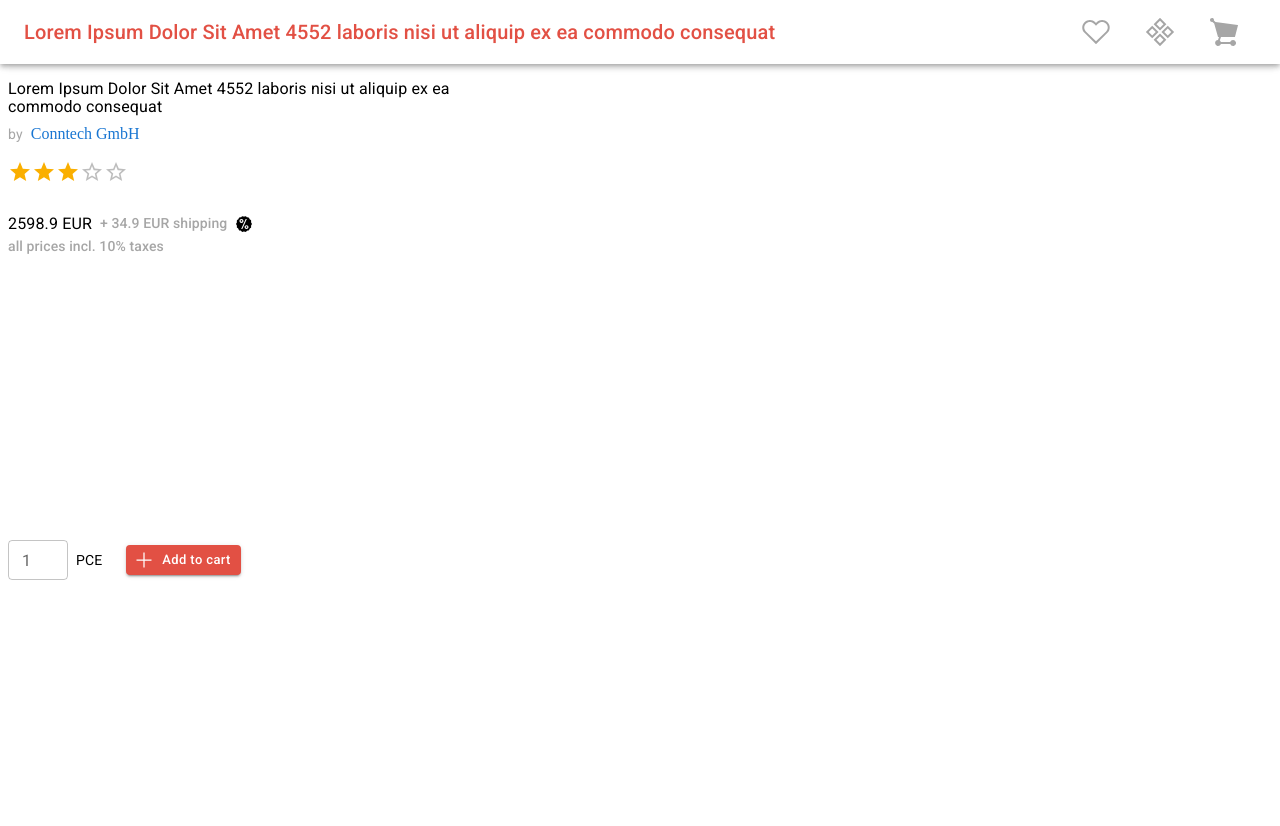
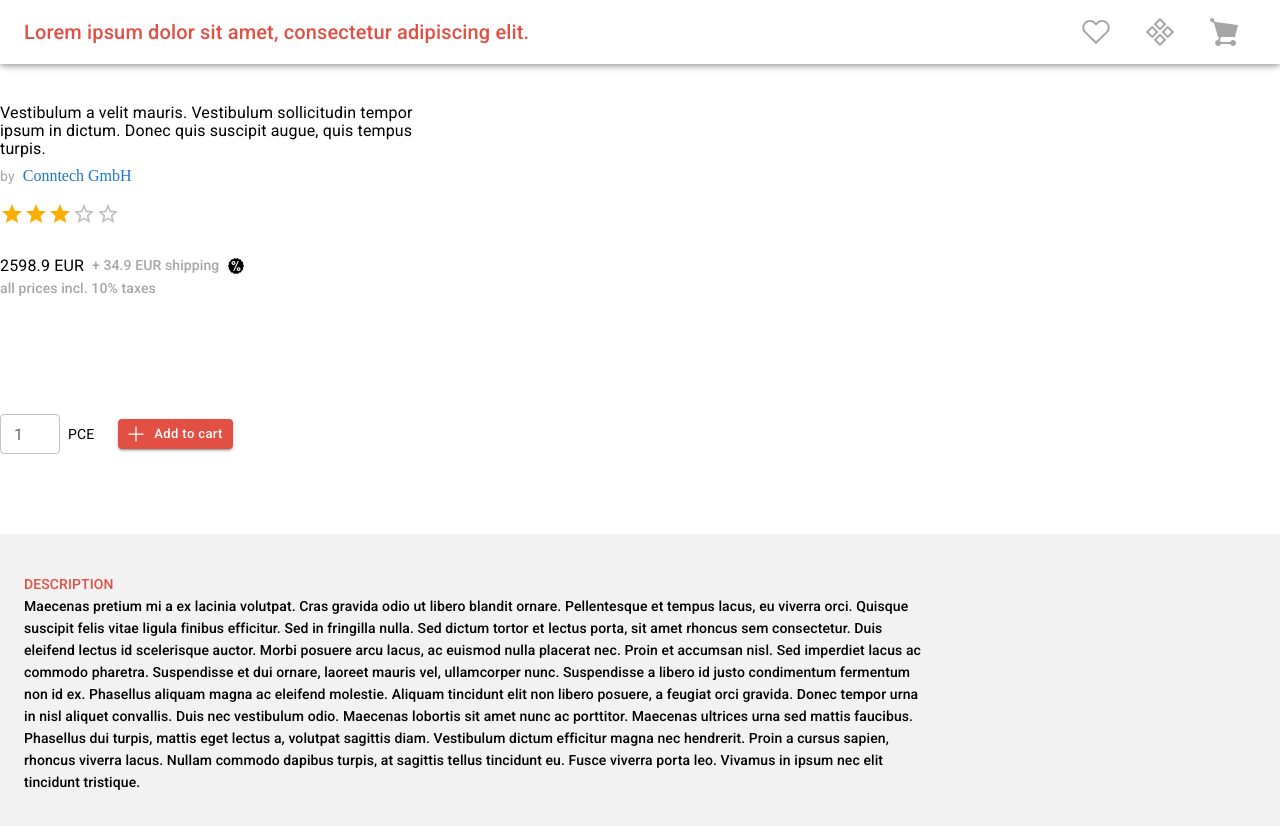
Before and after one commit to nikoladjekic/nikola-jaggaer-assessment, a React app: page / in a window 1280 px wide. Shown: the top 826 px of the page. Before the commit the page ends 800 px from the top, so only its background shows below. Built offline with nearby package versions, Linux system fonts and the light colour scheme.

Commit message:
edit overview, add new component product-description, add background gray color

```diff
--- /dev/null
+++ b/components/product/bottom-section/product-description.js
@@ -0,0 +1,21 @@
+import React from "react";
+import Box from "@mui/material/Box";
+import Typography from "@mui/material/Typography";
+import { colors } from "../../../constants/colors";
+
+const ProductDescription = ({ description }) => (
+	<>
+		<Typography
+			variant="subtitle2"
+			component="div"
+			sx={{ color: colors.red }}
+		>
+			DESCRIPTION
+		</Typography>
+		<Typography variant="subtitle2" component="div" width={900}>
+			{description}
+		</Typography>
+	</>
+);
+
+export default ProductDescription;
--- a/components/product/product.js
+++ b/components/product/product.js
@@ -1,11 +1,14 @@
 import React from "react";
 import Box from "@mui/material/Box";
 import ProductOverview from "./top-section/product-overview";
+import ProductDescription from "./bottom-section/product-description";
+import { colors } from "../../constants/colors";
 
 const Product = ({ product }) => (
-	<Box mt={10}>
+	<>
+		<Box my={10} pt={3}>
 			<ProductOverview
-			title={product.title}
+				shortDescription={product.description_short}
 				supplierLink={product.supplier_link}
 				supplierName={product.supplier_name}
 				starsRating={product.stars}
@@ -16,6 +19,10 @@ const Product = ({ product }) => (
 				quantity={product.minimum_order_quantity}
 			/>
 		</Box>
+		<Box py={5} px={3} bgcolor={colors.lightGray}>
+			<ProductDescription description={product.description_long} />
+		</Box>
+	</>
 );
 
 export default Product;
--- a/components/product/top-section/product-overview.js
+++ b/components/product/top-section/product-overview.js
@@ -10,7 +10,7 @@ import { ReactComponent as DiscountIcon } from "../../../icons/discount.svg";
 import { ReactComponent as AddIcon } from "../../../icons/add.svg";
 
 const ProductOverview = ({
-	title,
+	shortDescription,
 	supplierLink,
 	supplierName,
 	starsRating,
@@ -27,7 +27,7 @@ const ProductOverview = ({
 			sx={{ lineHeight: "18px" }}
 			mb={1}
 		>
-			{title}
+			{shortDescription}
 		</Typography>
 	);
 
@@ -95,7 +95,7 @@ const ProductOverview = ({
 	);
 
 	return (
-		<Box width={450} height={500} display={"flex"} flexDirection={"column"}>
+		<Box width={450} height={350} display={"flex"} flexDirection={"column"}>
 			{renderTitle()}
 			{renderSupplier()}
 			{renderRating()}
--- a/constants/colors.js
+++ b/constants/colors.js
@@ -1,4 +1,5 @@
 export const colors = {
 	red: "#e25044",
 	gray: "#a6a6a6",
+	lightGray: "#f2f2f2",
 };
--- a/data/data.json
+++ b/data/data.json
@@ -1,7 +1,7 @@
 {
 	"article": {
 		"id": 128492,
-		"title": "Lorem Ipsum Dolor Sit Amet 4552 laboris nisi ut aliquip ex ea commodo consequat",
+		"title": "Lorem ipsum dolor sit amet, consectetur adipiscing elit.",
 		"description_short": "Vestibulum a velit mauris. Vestibulum sollicitudin tempor ipsum in dictum. Donec quis suscipit augue, quis tempus turpis.",
 		"description_long": "Maecenas pretium mi a ex lacinia volutpat. Cras gravida odio ut libero blandit ornare. Pellentesque et tempus lacus, eu viverra orci. Quisque suscipit felis vitae ligula finibus efficitur. Sed in fringilla nulla. Sed dictum tortor et lectus porta, sit amet rhoncus sem consectetur. Duis eleifend lectus id scelerisque auctor. Morbi posuere arcu lacus, ac euismod nulla placerat nec. Proin et accumsan nisl. Sed imperdiet lacus ac commodo pharetra.\n\nSuspendisse et dui ornare, laoreet mauris vel, ullamcorper nunc. Suspendisse a libero id justo condimentum fermentum non id ex. Phasellus aliquam magna ac eleifend molestie. Aliquam tincidunt elit non libero posuere, a feugiat orci gravida. Donec tempor urna in nisl aliquet convallis.\n\nDuis nec vestibulum odio. Maecenas lobortis sit amet nunc ac porttitor. Maecenas ultrices urna sed mattis faucibus. Phasellus dui turpis, mattis eget lectus a, volutpat sagittis diam. Vestibulum dictum efficitur magna nec hendrerit. Proin a cursus sapien, rhoncus viverra lacus. Nullam commodo dapibus turpis, at sagittis tellus tincidunt eu. Fusce viverra porta leo. Vivamus in ipsum nec elit tincidunt tristique.",
 		"supplier_name": "Conntech GmbH",
--- a/public/index.html
+++ b/public/index.html
@@ -2,11 +2,11 @@
 
 <html lang="en">
 	<head>
-		<meta charset="UTF-8">
-		<meta name="viewport" content="width=device-width, initial-scale=1.0">
+		<meta charset="UTF-8" />
+		<meta name="viewport" content="width=device-width, initial-scale=1.0" />
 		<title>Nikola Djekic Assessment App</title>
 	</head>
-	<body>
+	<body style="margin: 0">
 		<div id="root"></div>
 	</body>
 </html>
```
Lines whose indentation alone changed are shown as unchanged.
